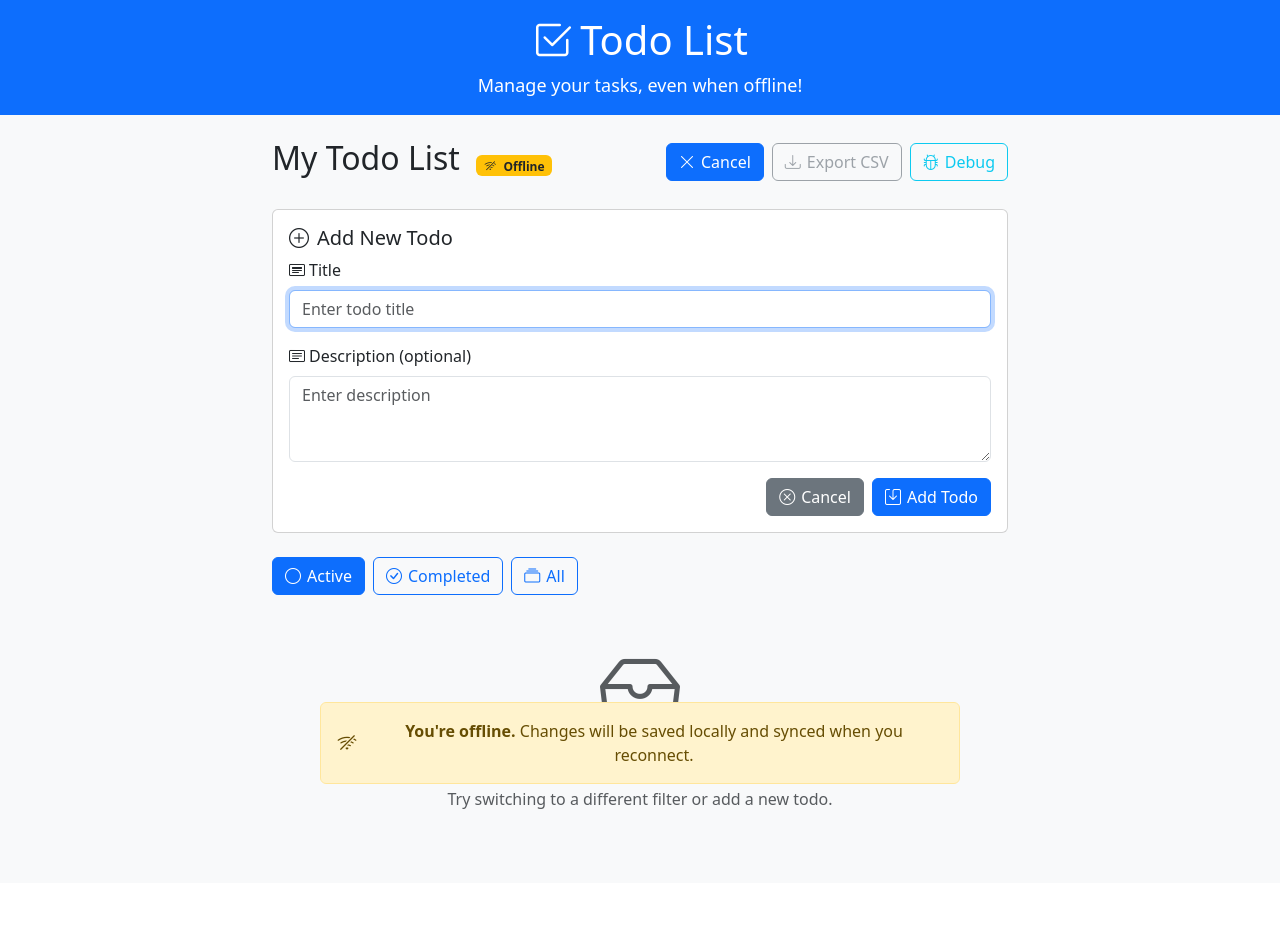
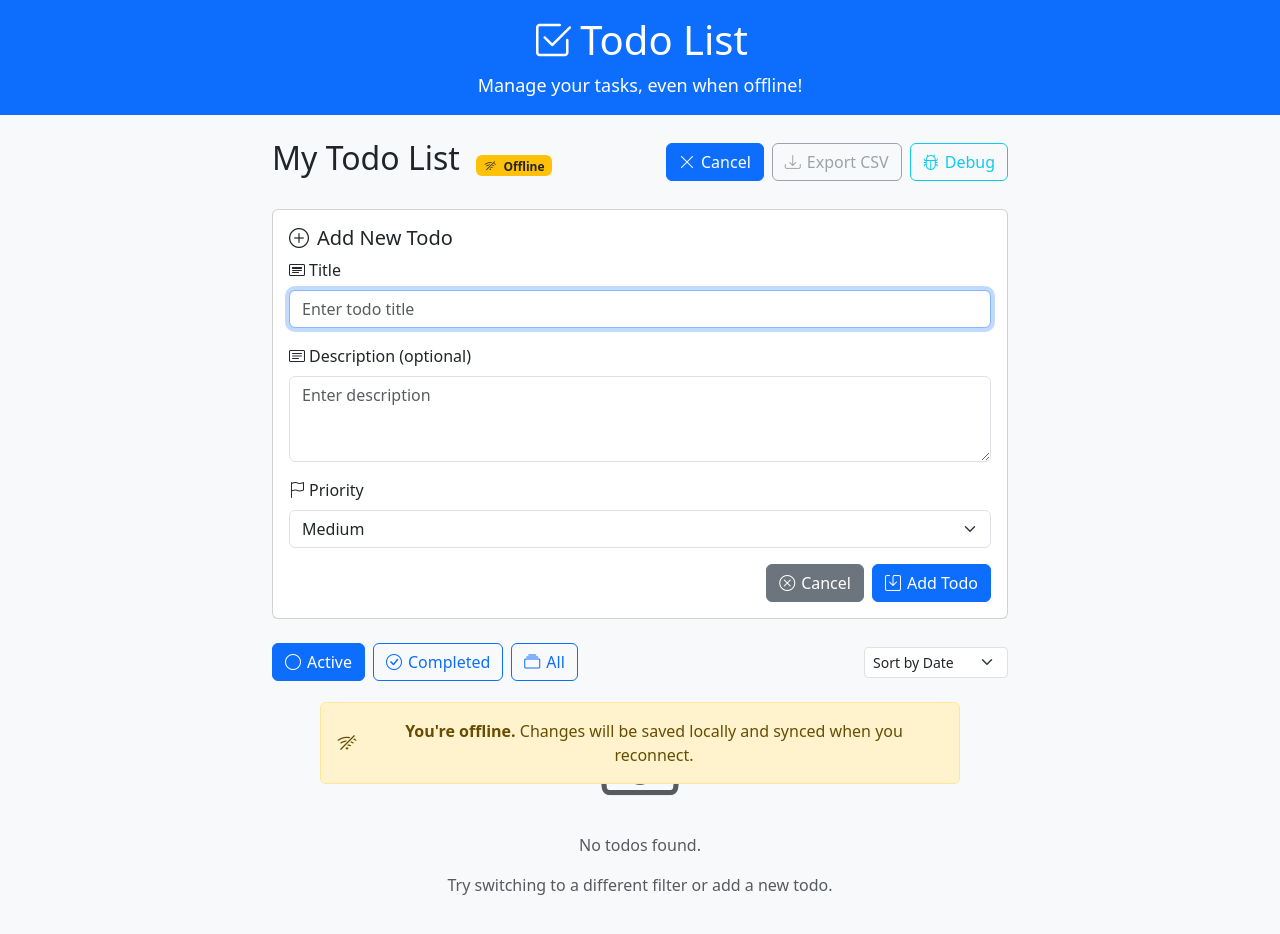
Before and after one commit to POTHYSTALIN/todo-list-pwa, a React (Create React App) app: page / in a window 1280 px wide. Both pictures are taken after a click on the button "Add Todo". Shown: the top 934 px of the page. Before the commit the page ends 883 px from the top, so only its background shows below. Built offline with nearby package versions, Linux system fonts and the light colour scheme.

Commit message:
Added new field priority

```diff
--- a/src/components/TodoForm.js
+++ b/src/components/TodoForm.js
@@ -6,6 +6,7 @@ const TodoForm = ({ onComplete }) => {
   const { addTodo } = useTodoContext();
   const [title, setTitle] = useState('');
   const [description, setDescription] = useState('');
+  const [priority, setPriority] = useState('Medium');
   const [validated, setValidated] = useState(false);
 
   const handleSubmit = async (event) => {
@@ -21,6 +22,7 @@ const TodoForm = ({ onComplete }) => {
     const newTodo = {
       title: title.trim(),
       description: description.trim(),
+      priority: priority,
       completed: false,
     };
 
@@ -30,6 +32,7 @@ const TodoForm = ({ onComplete }) => {
       // Reset form
       setTitle('');
       setDescription('');
+      setPriority('Medium');
       setValidated(false);
 
       // Call onComplete callback if provided
@@ -78,6 +81,23 @@ const TodoForm = ({ onComplete }) => {
             />
           </Form.Group>
 
+          <Form.Group className="mb-3" controlId="todoPriority">
+            <Form.Label>
+              <i className="bi bi-flag me-1"></i>
+              Priority
+            </Form.Label>
+            <Form.Select
+              value={priority}
+              onChange={(e) => setPriority(e.target.value)}
+            >
+              <option value="Highest">Highest</option>
+              <option value="High">High</option>
+              <option value="Medium">Medium</option>
+              <option value="Low">Low</option>
+              <option value="Very Low">Very Low</option>
+            </Form.Select>
+          </Form.Group>
+
           <div className="d-flex justify-content-end">
             <Button
               variant="secondary"
--- a/src/components/TodoItem.js
+++ b/src/components/TodoItem.js
@@ -1,5 +1,5 @@
 import React, { useState } from 'react';
-import { ListGroup, Form, Button } from 'react-bootstrap';
+import { ListGroup, Form, Button, Badge } from 'react-bootstrap';
 import { useTodoContext } from '../contexts/TodoContext';
 
 const TodoItem = ({ todo }) => {
@@ -7,6 +7,7 @@ const TodoItem = ({ todo }) => {
   const [isEditing, setIsEditing] = useState(false);
   const [editedTitle, setEditedTitle] = useState(todo.title);
   const [editedDescription, setEditedDescription] = useState(todo.description || '');
+  const [editedPriority, setEditedPriority] = useState(todo.priority || 'Medium');
 
   // Handle toggling todo completion
   const handleToggle = () => {
@@ -26,7 +27,8 @@ const TodoItem = ({ todo }) => {
       updateTodo({
         ...todo,
         title: editedTitle.trim(),
-        description: editedDescription.trim()
+        description: editedDescription.trim(),
+        priority: editedPriority
       });
       setIsEditing(false);
     }
@@ -36,6 +38,7 @@ const TodoItem = ({ todo }) => {
   const handleCancel = () => {
     setEditedTitle(todo.title);
     setEditedDescription(todo.description || '');
+    setEditedPriority(todo.priority || 'Medium');
     setIsEditing(false);
   };
 
@@ -45,9 +48,27 @@ const TodoItem = ({ todo }) => {
     return date.toLocaleString();
   };
 
+  // Get priority badge variant
+  const getPriorityVariant = (priority) => {
+    switch (priority) {
+      case 'Highest':
+        return 'danger';
+      case 'High':
+        return 'warning';
+      case 'Medium':
+        return 'primary';
+      case 'Low':
+        return 'info';
+      case 'Very Low':
+        return 'secondary';
+      default:
+        return 'primary';
+    }
+  };
+
   return (
     <ListGroup.Item
-      className={`todo-item ${todo.completed ? 'bg-light' : ''}`}
+      className={`todo-item text-start ${todo.completed ? 'bg-light' : ''}`}
     >
       {isEditing ? (
         // Edit mode
@@ -69,6 +90,19 @@ const TodoItem = ({ todo }) => {
               value={editedDescription}
               onChange={(e) => setEditedDescription(e.target.value)}
             />
+          </Form.Group>
+          <Form.Group className="mb-3">
+            <Form.Label>Priority</Form.Label>
+            <Form.Select
+              value={editedPriority}
+              onChange={(e) => setEditedPriority(e.target.value)}
+            >
+              <option value="Highest">Highest</option>
+              <option value="High">High</option>
+              <option value="Medium">Medium</option>
+              <option value="Low">Low</option>
+              <option value="Very Low">Very Low</option>
+            </Form.Select>
           </Form.Group>
           <div className="d-flex justify-content-end gap-2">
             <Button
@@ -106,9 +140,14 @@ const TodoItem = ({ todo }) => {
                 className="me-2"
               />
               <div>
-                <h5 className={todo.completed ? 'text-decoration-line-through text-muted mb-1' : 'mb-1'}>
-                  {todo.title}
-                </h5>
+                <div className="d-flex align-items-center mb-1">
+                  <h5 className={todo.completed ? 'text-decoration-line-through text-muted mb-0 me-2' : 'mb-0 me-2'}>
+                    {todo.title}
+                  </h5>
+                  <Badge bg={getPriorityVariant(todo.priority || 'Medium')} className="fs-6">
+                    {todo.priority || 'Medium'}
+                  </Badge>
+                </div>
                 {todo.description && (
                   <p className="text-muted mb-1">{todo.description}</p>
                 )}
--- a/src/components/TodoList.js
+++ b/src/components/TodoList.js
@@ -1,5 +1,5 @@
 import React, { useState } from 'react';
-import { ListGroup, Button, Badge } from 'react-bootstrap';
+import { ListGroup, Button, Badge, Form } from 'react-bootstrap';
 import { useTodoContext } from '../contexts/TodoContext';
 import TodoItem from './TodoItem';
 import TodoForm from './TodoForm';
@@ -18,6 +18,7 @@ const TodoList = () => {
   } = useTodoContext();
 
   const [filter, setFilter] = useState('active'); // 'all', 'active', 'completed'
+  const [sortBy, setSortBy] = useState('timestamp'); // 'timestamp', 'priority', 'title'
   const [showForm, setShowForm] = useState(false);
   const [debugInfo, setDebugInfo] = useState('');
 
@@ -28,8 +29,25 @@ const TodoList = () => {
     return true; // 'all'
   });
 
-  // Sort todos by timestamp (newest first)
-  const sortedTodos = [...filteredTodos].sort((a, b) => b.timestamp - a.timestamp);
+  // Sort todos based on current sort option
+  const sortedTodos = [...filteredTodos].sort((a, b) => {
+    switch (sortBy) {
+      case 'priority':
+        const priorityOrder = { 'Highest': 5, 'High': 4, 'Medium': 3, 'Low': 2, 'Very Low': 1 };
+        const aPriority = priorityOrder[a.priority || 'Medium'];
+        const bPriority = priorityOrder[b.priority || 'Medium'];
+        if (aPriority !== bPriority) {
+          return bPriority - aPriority; // Highest priority first
+        }
+        // If same priority, sort by timestamp (newest first)
+        return b.timestamp - a.timestamp;
+      case 'title':
+        return a.title.localeCompare(b.title);
+      case 'timestamp':
+      default:
+        return b.timestamp - a.timestamp; // Newest first
+    }
+  });
 
   // Function to check IndexedDB directly
   const checkIndexedDB = async () => {
@@ -142,8 +160,9 @@ const TodoList = () => {
         </div>
       )}
 
-      {/* Filter buttons */}
-      <div className="mb-3 d-flex gap-2">
+      {/* Filter and Sort controls */}
+      <div className="mb-3 d-flex gap-2 align-items-center">
+        <div className="d-flex gap-2">
           <Button
             variant={filter === 'active' ? 'primary' : 'outline-primary'}
             onClick={() => setFilter('active')}
@@ -168,6 +187,20 @@ const TodoList = () => {
             <i className="bi bi-collection"></i>
             <span className="btn-text">All</span>
           </Button>
+        </div>
+
+        <div className="ms-auto">
+          <Form.Select
+            value={sortBy}
+            onChange={(e) => setSortBy(e.target.value)}
+            size="sm"
+            style={{ width: 'auto' }}
+          >
+            <option value="timestamp">Sort by Date</option>
+            <option value="priority">Sort by Priority</option>
+            <option value="title">Sort by Title</option>
+          </Form.Select>
+        </div>
       </div>
 
       {/* Error message */}
--- a/src/utils/db.js
+++ b/src/utils/db.js
@@ -2,25 +2,29 @@ import { openDB } from 'idb';
 
 // Database name and version
 const DB_NAME = 'todo-list-db';
-const DB_VERSION = 1;
+const DB_VERSION = 2; // Increment version to trigger upgrade
 
 // Initialize the database
 export const initDB = async () => {
   const db = await openDB(DB_NAME, DB_VERSION, {
-    upgrade(db) {
-      // Create a store of objects
-      const store = db.createObjectStore('todos', {
-        // The 'id' property of the object will be the key.
-        keyPath: 'id',
-        // If it isn't explicitly set, create a value by auto incrementing.
-        autoIncrement: true,
-      });
+    upgrade(db, oldVersion, newVersion) {
+      console.log(`Upgrading database from version ${oldVersion} to ${newVersion}`);
 
-      // Create an index on the 'completed' property
-      store.createIndex('completed', 'completed');
+      // Create the object store if it doesn't exist
+      if (!db.objectStoreNames.contains('todos')) {
+        console.log('Creating todos object store');
+        const store = db.createObjectStore('todos', {
+          keyPath: 'id',
+          autoIncrement: true,
+        });
 
-      // Create an index on the 'timestamp' property
-      store.createIndex('timestamp', 'timestamp');
+        // Create all indexes for new stores
+        store.createIndex('completed', 'completed');
+        store.createIndex('timestamp', 'timestamp');
+        store.createIndex('priority', 'priority');
+      }
+      // For existing stores, the priority index will be added automatically
+      // when we try to access it, so we don't need to handle it here
     },
   });
 
@@ -56,7 +60,31 @@ export const getAllTodos = async () => {
     const store = tx.objectStore('todos');
     const todos = await store.getAll();
     console.log('Retrieved todos from IndexedDB:', todos);
-    return todos;
+
+    // Migrate existing todos to include priority field if missing
+    const migratedTodos = todos.map(todo => {
+      if (!todo.hasOwnProperty('priority')) {
+        return { ...todo, priority: 'Medium' };
+      }
+      return todo;
+    });
+
+    // Update todos in database if migration was needed
+    if (migratedTodos.some(todo => !todos.find(original => original.id === todo.id && original.priority === todo.priority))) {
+      console.log('Migrating existing todos to include priority field...');
+      const updateTx = db.transaction('todos', 'readwrite');
+      const updateStore = updateTx.objectStore('todos');
+
+      for (const todo of migratedTodos) {
+        if (!todos.find(original => original.id === todo.id && original.priority === todo.priority)) {
+          await updateStore.put(todo);
+        }
+      }
+      await updateTx.done;
+      console.log('Migration completed');
+    }
+
+    return migratedTodos;
   } catch (error) {
     console.error('Error getting todos from IndexedDB:', error);
     return [];
@@ -105,7 +133,7 @@ export const exportTodosAsCSV = async () => {
   const todos = await getAllTodos();
 
   // Define the column headers
-  const headers = ['id', 'title', 'description', 'completed', 'timestamp'];
+  const headers = ['id', 'title', 'description', 'priority', 'completed', 'timestamp'];
 
   // Convert the data to CSV format
   const csvContent = [
@@ -118,6 +146,7 @@ export const exportTodosAsCSV = async () => {
         todo.id,
         `"${todo.title.replace(/"/g, '""')}"`, // Escape quotes in title
         `"${(todo.description || '').replace(/"/g, '""')}"`, // Escape quotes in description
+        todo.priority || 'Medium', // Default to Medium if no priority
         todo.completed ? 'true' : 'false',
         new Date(todo.timestamp).toISOString()
       ].join(',');
```
Lines whose indentation alone changed are shown as unchanged.
